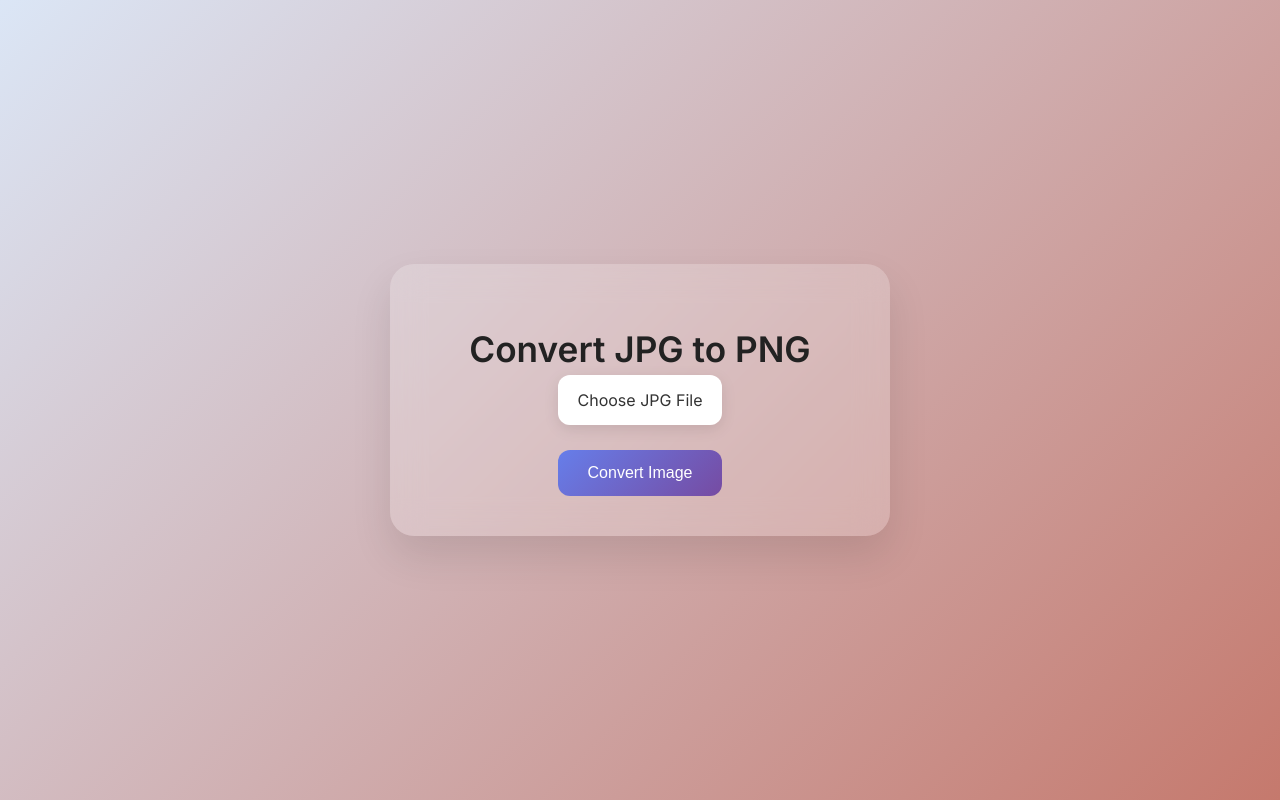
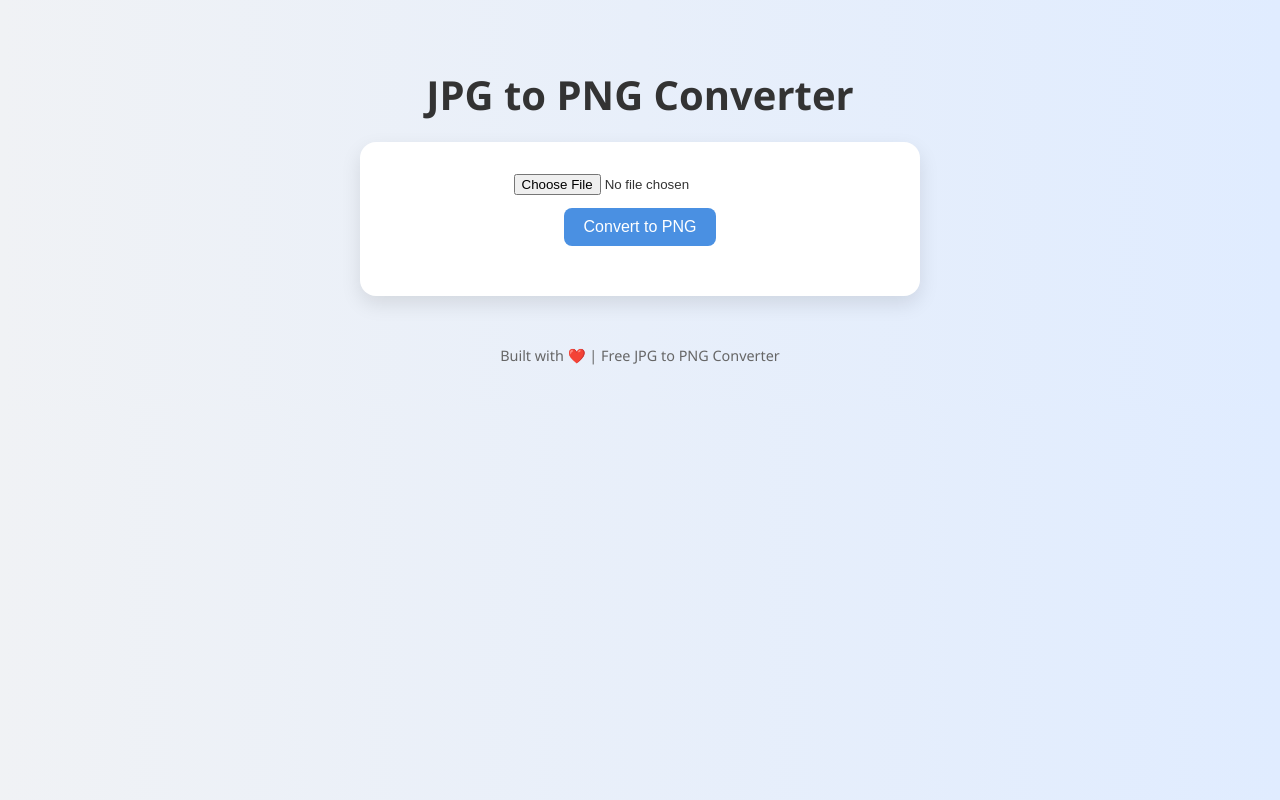
Before and after one commit to mano-ai2609/ConvertNow, a plain HTML site: page index.html in a window 1280 px wide. Drawn offline with Linux system fonts and the light colour scheme.

Commit message:
Add files via upload

```diff
--- a/index.html
+++ b/index.html
@@ -1,171 +1,134 @@
 <!DOCTYPE html>
 <html lang="en">
 <head>
-  <meta charset="UTF-8">
+  <meta charset="UTF-8" />
+  <meta name="viewport" content="width=device-width, initial-scale=1.0" />
   <title>JPG to PNG Converter</title>
-  <meta name="viewport" content="width=device-width, initial-scale=1.0">
-  <link href="https://fonts.googleapis.com/css2?family=Inter:wght@400;600&display=swap" rel="stylesheet">
   <style>
-    * {
-      box-sizing: border-box;
-    }
-
     body {
+      font-family: 'Segoe UI', Tahoma, Geneva, Verdana, sans-serif;
+      background: linear-gradient(to right, #f0f2f5, #e0ecff);
+      color: #333;
+      display: flex;
+      flex-direction: column;
+      align-items: center;
+      padding: 40px 20px;
       margin: 0;
-      font-family: 'Inter', sans-serif;
-      background: linear-gradient(135deg, #dbe6f6, #c5796d);
-      min-height: 100vh;
-      display: flex;
-      align-items: center;
-      justify-content: center;
-      padding: 40px 20px;
-    }
-
-    .card {
-      background: rgba(255, 255, 255, 0.2);
-      border-radius: 24px;
-      backdrop-filter: blur(16px);
-      box-shadow: 0 20px 40px rgba(0, 0, 0, 0.1);
-      padding: 40px 30px;
-      width: 100%;
-      max-width: 500px;
-      text-align: center;
-      color: #333;
-      animation: fadeIn 1s ease-in-out;
     }
 
     h1 {
-      margin-bottom: 20px;
-      font-size: 2.2rem;
-      font-weight: 600;
-      color: #222;
+      font-size: 2.5rem;
+      margin-bottom: 0.5em;
     }
 
-    .file-input {
-      position: relative;
-      margin: 20px 0;
+    .converter {
+      background: white;
+      padding: 30px;
+      border-radius: 16px;
+      box-shadow: 0 8px 20px rgba(0,0,0,0.1);
+      text-align: center;
+      max-width: 500px;
+      width: 100%;
     }
 
-    .file-input input {
-      opacity: 0;
-      width: 100%;
-      height: 50px;
-      position: absolute;
-      top: 0;
-      left: 0;
-      cursor: pointer;
-    }
-
-    .file-label {
-      background: #fff;
-      padding: 15px 20px;
-      border-radius: 12px;
-      box-shadow: 0 4px 15px rgba(0, 0, 0, 0.1);
-      font-weight: 500;
-      cursor: pointer;
-      transition: transform 0.2s;
-    }
-
-    .file-label:hover {
-      transform: scale(1.02);
+    input[type="file"] {
+      margin-bottom: 1em;
     }
 
     button {
-      background: linear-gradient(135deg, #667eea, #764ba2);
-      color: #fff;
+      padding: 10px 20px;
+      background: #4a90e2;
+      color: white;
       border: none;
-      padding: 14px 30px;
+      border-radius: 8px;
       font-size: 1rem;
-      border-radius: 12px;
       cursor: pointer;
-      margin-top: 20px;
-      transition: transform 0.2s, box-shadow 0.2s;
+      transition: background 0.3s ease;
     }
 
     button:hover {
-      transform: translateY(-2px);
-      box-shadow: 0 8px 20px rgba(102, 126, 234, 0.4);
+      background: #357ac8;
     }
 
     #preview {
-      max-width: 100%;
       margin-top: 20px;
-      border-radius: 12px;
-      box-shadow: 0 6px 12px rgba(0, 0, 0, 0.1);
-      display: none;
     }
 
-    #downloadLink {
-      display: none;
-      margin-top: 25px;
-      text-decoration: none;
-      background: linear-gradient(135deg, #43e97b, #38f9d7);
-      color: #fff;
-      padding: 12px 24px;
-      border-radius: 12px;
-      font-weight: 500;
-      transition: transform 0.2s;
-    }
-
-    #downloadLink:hover {
-      transform: translateY(-2px);
-    }
-
-    @keyframes fadeIn {
-      from { opacity: 0; transform: translateY(20px); }
-      to { opacity: 1; transform: translateY(0); }
+    footer {
+      margin-top: 50px;
+      font-size: 0.9rem;
+      color: #666;
     }
   </style>
+
+  <!-- Google AdSense global script -->
+  <script async src="https://pagead2.googlesyndication.com/pagead/js/adsbygoogle.js?client=ca-pub-XXXX"
+          crossorigin="anonymous"></script>
 </head>
 <body>
-  <div class="card">
-    <h1>Convert JPG to PNG</h1>
 
-    <div class="file-input">
-      <label class="file-label">Choose JPG File
-        <input type="file" id="jpgInput" accept="image/jpeg">
-      </label>
-    </div>
+  <h1>JPG to PNG Converter</h1>
 
-    <button onclick="convertToPNG()">Convert Image</button>
-    <br>
-    <a id="downloadLink" download="converted.png">Download PNG</a>
-    <img id="preview" alt="Image Preview" />
-    <canvas id="canvas" style="display: none;"></canvas>
+  <!-- AdSense Ad Slot (responsive, full-width) -->
+  <ins class="adsbygoogle"
+       style="display:block; text-align:center;"
+       data-ad-client="ca-pub-XXXX"
+       data-ad-slot="1234567890"
+       data-ad-format="auto"
+       data-full-width-responsive="true"></ins>
+  <script>
+       (adsbygoogle = window.adsbygoogle || []).push({});
+  </script>
+
+  <div class="converter">
+    <input type="file" id="fileInput" accept=".jpg, .jpeg" />
+    <br />
+    <button onclick="convertToPNG()">Convert to PNG</button>
+    <canvas id="canvas" style="display:none;"></canvas>
+    <div id="preview"></div>
   </div>
 
+  <footer>
+    Built with ❤️ | Free JPG to PNG Converter
+  </footer>
+
   <script>
-    const image = new Image();
+    function convertToPNG() {
+      const fileInput = document.getElementById('fileInput');
+      const canvas = document.getElementById('canvas');
+      const ctx = canvas.getContext('2d');
+      const preview = document.getElementById('preview');
 
-    document.getElementById('jpgInput').addEventListener('change', function () {
-      const file = this.files[0];
-      if (file) {
-        const reader = new FileReader();
-        reader.onload = function (e) {
-          image.src = e.target.result;
-          document.getElementById('preview').src = e.target.result;
-          document.getElementById('preview').style.display = 'block';
-        };
-        reader.readAsDataURL(file);
-      }
-    });
-
-    function convertToPNG() {
-      if (!image.src) {
-        alert("Please select a JPG file first.");
+      if (fileInput.files.length === 0) {
+        alert("Please select a JPG file.");
         return;
       }
 
-      const canvas = document.getElementById('canvas');
-      canvas.width = image.width;
-      canvas.height = image.height;
-      const ctx = canvas.getContext('2d');
-      ctx.drawImage(image, 0, 0);
+      const file = fileInput.files[0];
+      const reader = new FileReader();
 
-      const pngData = canvas.toDataURL('image/png');
-      const downloadLink = document.getElementById('downloadLink');
-      downloadLink.href = pngData;
-      downloadLink.style.display = 'inline-block';
+      reader.onload = function (e) {
+        const img = new Image();
+        img.onload = function () {
+          canvas.width = img.width;
+          canvas.height = img.height;
+          ctx.drawImage(img, 0, 0);
+          const pngUrl = canvas.toDataURL('image/png');
+          const link = document.createElement('a');
+          link.href = pngUrl;
+          link.download = 'converted.png';
+          link.textContent = 'Download PNG';
+          link.style.display = 'inline-block';
+          link.style.marginTop = '20px';
+          link.style.color = '#4a90e2';
+          link.style.fontWeight = 'bold';
+          preview.innerHTML = '';
+          preview.appendChild(link);
+        };
+        img.src = e.target.result;
+      };
+
+      reader.readAsDataURL(file);
     }
   </script>
 </body>
```
